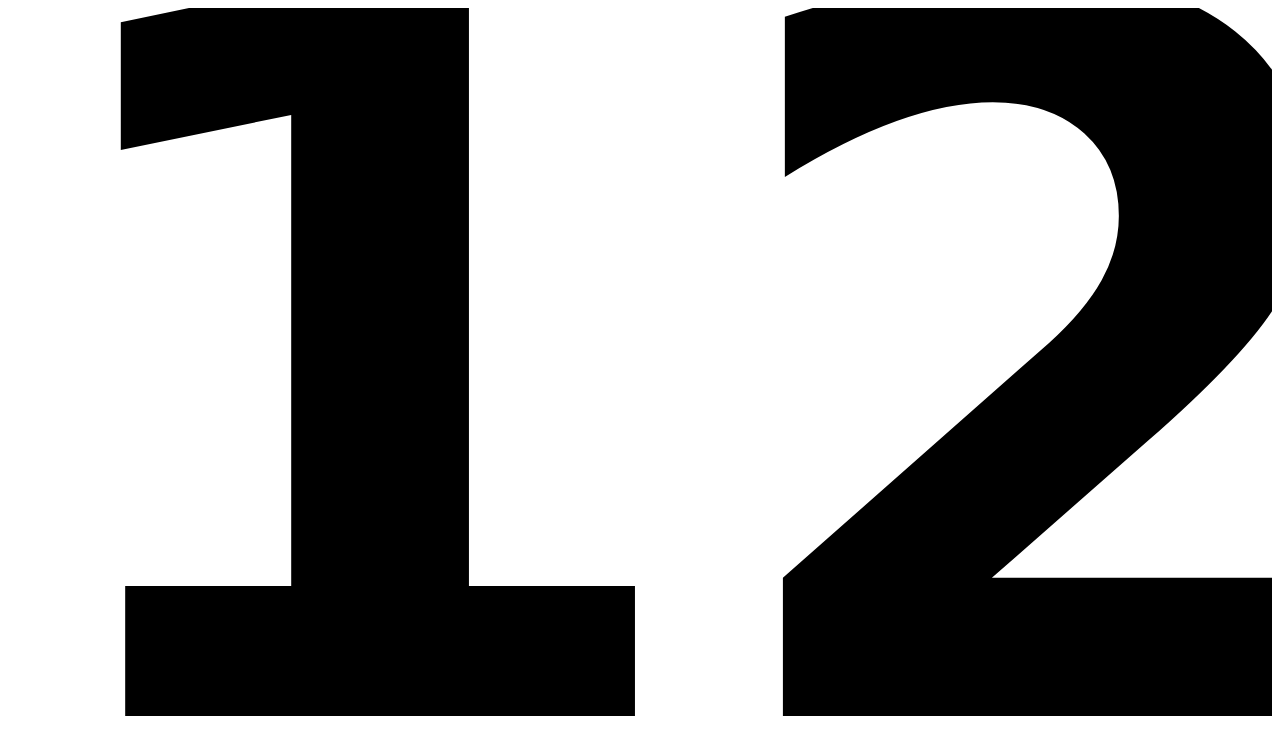
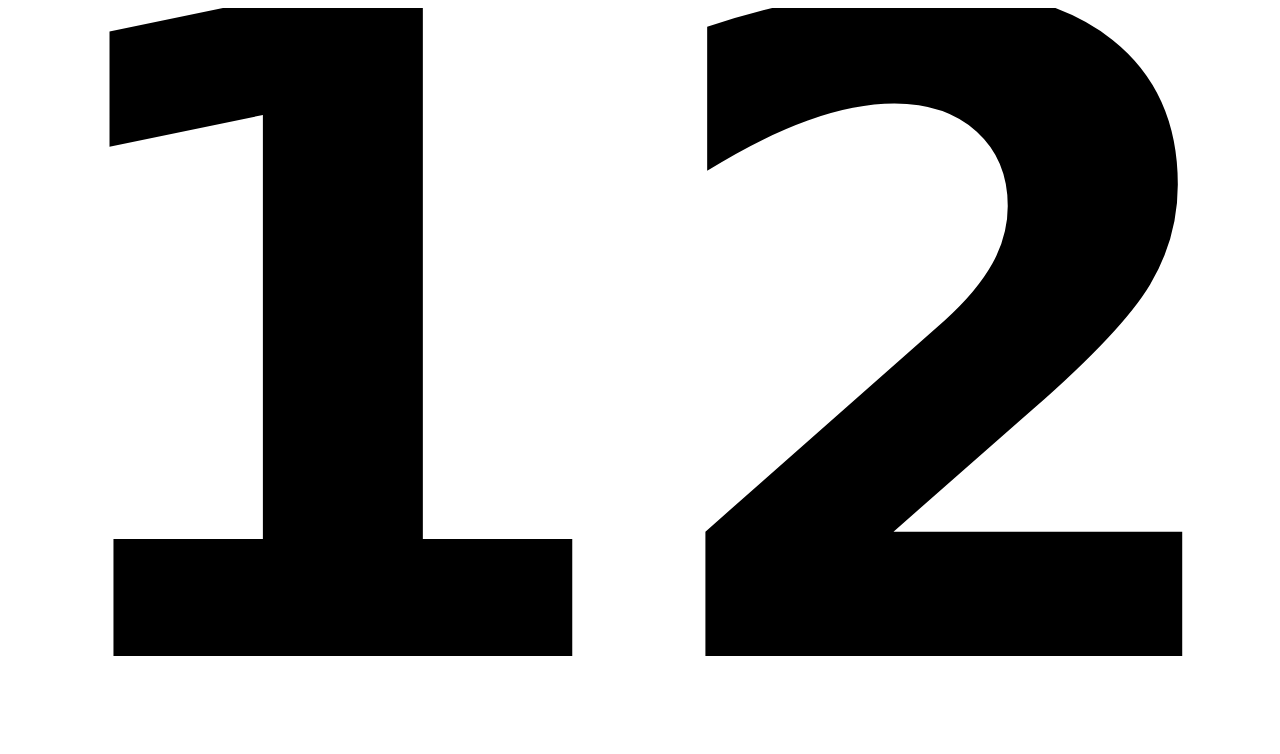
Before and after one commit to 2022-1-b/testdesuyo-1, a plain HTML site: page index.html in a window 1280 px wide. Drawn offline with Linux system fonts and the light colour scheme; a web font is replaced by a local one.

Commit message:
Update style.css

```diff
--- a/style.css
+++ b/style.css
@@ -1,10 +1,10 @@
 @charset "UTF-8";
 .number{
   text-align: center;
-  margin-top: -890px;
+  margin-top: -790px;
 }
 h1{
-  font-size: 1000px;
+  font-size: 900px;
   font-family: 'Qwitcher Grypen', cursive;
 }
 
@@ -12,7 +12,7 @@ h1{
   text-align: center;
   display: flex;
   justify-content: space-between;
-  margin-top: -730px;
+  margin-top: -630px;
 }
 .buttonarea input{
   height: 20px;
```
